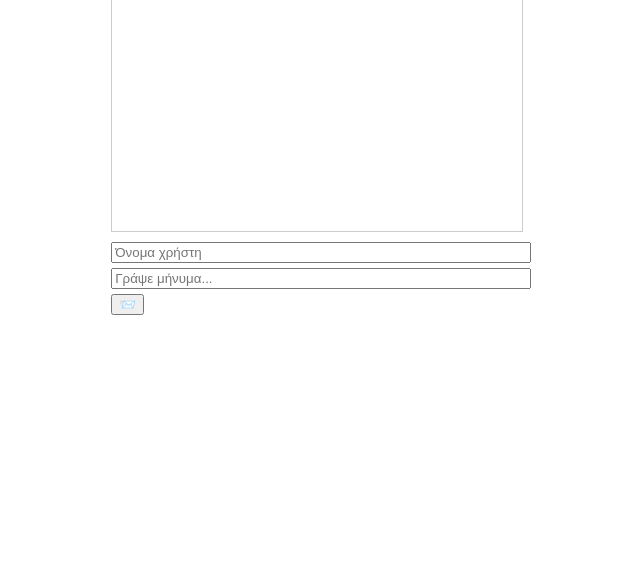
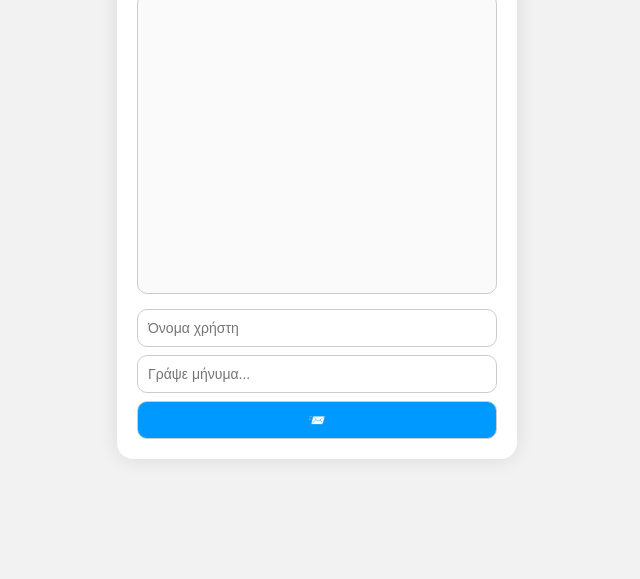
Before and after one commit to IasonXC/mini-chat07, a website: page public/index.html in a window 1280 px wide. Shown: the part 221-800 px from the top of the page, without its empty margins (323-963 px from the left). Drawn offline with nearby package versions, Linux system fonts and the light colour scheme; no server answers.

Commit message:
style.css

```diff
--- a/public/style.css
+++ b/public/style.css
@@ -1,20 +1,82 @@
+* {
+  box-sizing: border-box;
+}
+
 body {
-  font-family: sans-serif;
+  font-family: 'Segoe UI', sans-serif;
+  background: #f2f2f2;
+  margin: 0;
+  padding: 0;
   display: flex;
   justify-content: center;
-  margin-top: 50px;
+  align-items: center;
+  height: 100vh;
 }
-#chat-container {
-  width: 400px;
+
+.chat-wrapper {
+  background: white;
+  border-radius: 16px;
+  box-shadow: 0 0 20px rgba(0,0,0,0.1);
+  width: 100%;
+  max-width: 400px;
+  padding: 20px;
+  display: flex;
+  flex-direction: column;
 }
-#messages {
+
+.chat-title {
+  text-align: center;
+  margin-bottom: 10px;
+  color: #333;
+}
+
+.chat-box {
+  height: 300px;
   border: 1px solid #ccc;
-  height: 300px;
-  overflow-y: scroll;
+  border-radius: 10px;
   padding: 10px;
-  margin-bottom: 10px;
+  overflow-y: auto;
+  margin-bottom: 15px;
+  background: #fafafa;
+  font-size: 14px;
 }
-input {
-  width: 100%;
-  margin-bottom: 5px;
+
+.chat-box div {
+  margin-bottom: 8px;
+  line-height: 1.4;
 }
+
+.input-group {
+  display: flex;
+  flex-direction: column;
+  gap: 8px;
+}
+
+.input-group input, .input-group button {
+  padding: 10px;
+  border: 1px solid #ccc;
+  border-radius: 10px;
+  font-size: 14px;
+}
+
+.input-group input:focus {
+  outline: none;
+  border-color: #0099ff;
+}
+
+.input-group button {
+  background: #0099ff;
+  color: white;
+  cursor: pointer;
+  transition: background 0.3s;
+}
+
+.input-group button:hover {
+  background: #007acc;
+}
+
+@media (max-width: 500px) {
+  .chat-wrapper {
+    margin: 10px;
+  }
+}
```
